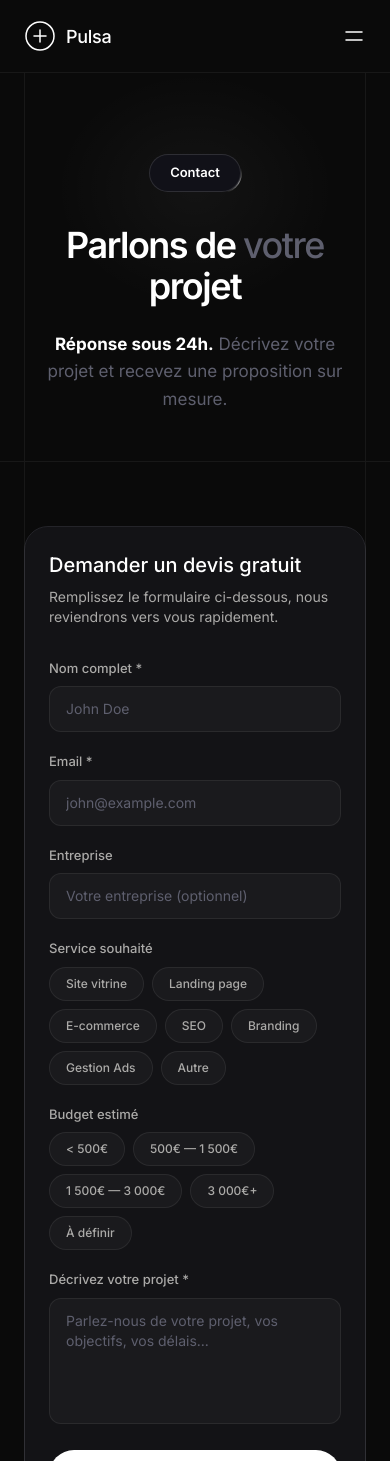
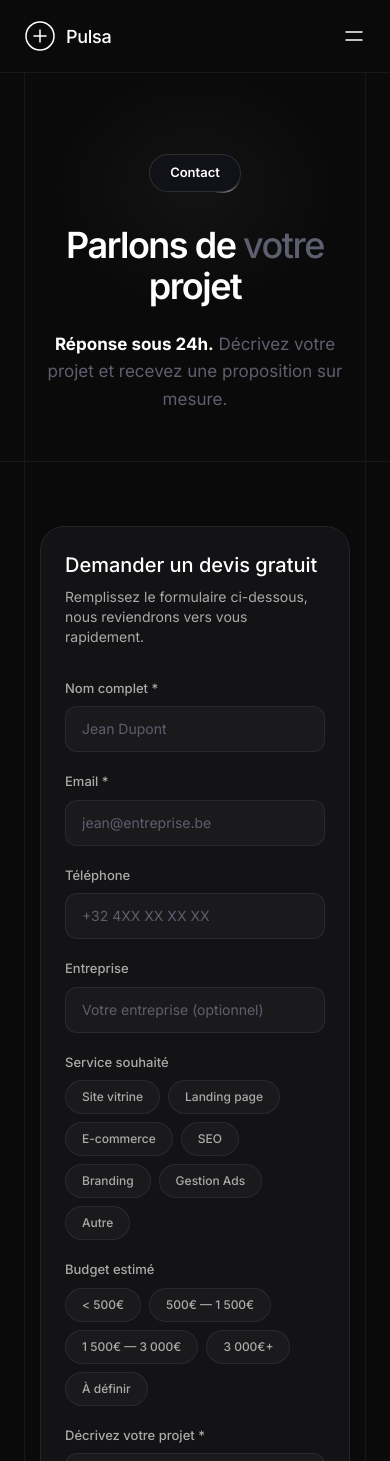
Before and after one commit to ISMVV8/pulsa-site, a Next.js app: page /contact in a window 390 px wide. Shown: the top 1461 px of the page. Built offline with nearby package versions, Linux system fonts and the light colour scheme.

Commit message:
fix: spacing between content and wireframe lines, phone field + french placeholders in contact

```diff
--- a/src/app/contact/page.tsx
+++ b/src/app/contact/page.tsx
@@ -27,6 +27,7 @@ export default function ContactPage() {
   const [formData, setFormData] = useState({
     name: "",
     email: "",
+    phone: "",
     company: "",
     service: "",
     budget: "",
@@ -39,7 +40,7 @@ export default function ContactPage() {
       `Demande de devis — ${formData.name}${formData.company ? ` (${formData.company})` : ""}`
     );
     const body = encodeURIComponent(
-      `Nom: ${formData.name}\nEmail: ${formData.email}\nEntreprise: ${formData.company || "—"}\nService: ${formData.service || "—"}\nBudget: ${formData.budget || "—"}\n\nMessage:\n${formData.message}`
+      `Nom: ${formData.name}\nEmail: ${formData.email}\nTéléphone: ${formData.phone || "—"}\nEntreprise: ${formData.company || "—"}\nService: ${formData.service || "—"}\nBudget: ${formData.budget || "—"}\n\nMessage:\n${formData.message}`
     );
     window.location.href = `mailto:contact@pulsacreatives.com?subject=${subject}&body=${body}`;
   };
@@ -102,7 +103,7 @@ export default function ContactPage() {
             <div className="line-sweep-v absolute bottom-0 left-0 top-0 w-px bg-[#ffffff0f]" style={{ animationDelay: "1s" }} />
             <div className="line-sweep-v absolute bottom-0 right-0 top-0 w-px bg-[#ffffff0f]" style={{ animationDelay: "5s" }} />
 
-            <div className="grid gap-10 py-16 lg:grid-cols-[1fr_340px]">
+            <div className="grid gap-10 px-4 py-16 sm:px-10 lg:grid-cols-[1fr_340px]">
               {/* Form */}
               <div className="overflow-hidden rounded-3xl border border-[#242429] bg-[#131316] p-6 sm:p-10">
                 <h2 className="font-[family-name:var(--font-heading)] text-xl font-medium text-white">
@@ -124,7 +125,7 @@ export default function ContactPage() {
                         value={formData.name}
                         onChange={(e) => update("name", e.target.value)}
                         required
-                        placeholder="John Doe"
+                        placeholder="Jean Dupont"
                         className="w-full rounded-xl border border-[#ffffff12] bg-[#ffffff08] px-4 py-3 text-sm text-white placeholder-[#5e5f6e] outline-none transition-colors focus:border-[#ffffff26]"
                       />
                     </div>
@@ -137,13 +138,26 @@ export default function ContactPage() {
                         value={formData.email}
                         onChange={(e) => update("email", e.target.value)}
                         required
-                        placeholder="john@example.com"
+                        placeholder="jean@entreprise.be"
                         className="w-full rounded-xl border border-[#ffffff12] bg-[#ffffff08] px-4 py-3 text-sm text-white placeholder-[#5e5f6e] outline-none transition-colors focus:border-[#ffffff26]"
                       />
                     </div>
                   </div>
 
-                  {/* Company */}
+                  {/* Phone + Company */}
+                  <div className="grid gap-5 sm:grid-cols-2">
+                    <div>
+                      <label className="mb-2 block text-[13px] font-medium text-[#abaaa8]">
+                        Téléphone
+                      </label>
+                      <input
+                        type="tel"
+                        value={formData.phone}
+                        onChange={(e) => update("phone", e.target.value)}
+                        placeholder="+32 4XX XX XX XX"
+                        className="w-full rounded-xl border border-[#ffffff12] bg-[#ffffff08] px-4 py-3 text-sm text-white placeholder-[#5e5f6e] outline-none transition-colors focus:border-[#ffffff26]"
+                      />
+                    </div>
                     <div>
                       <label className="mb-2 block text-[13px] font-medium text-[#abaaa8]">
                         Entreprise
@@ -155,6 +169,7 @@ export default function ContactPage() {
                         placeholder="Votre entreprise (optionnel)"
                       className="w-full rounded-xl border border-[#ffffff12] bg-[#ffffff08] px-4 py-3 text-sm text-white placeholder-[#5e5f6e] outline-none transition-colors focus:border-[#ffffff26]"
                     />
+                    </div>
                   </div>
 
                   {/* Service */}
--- a/src/app/portfolio/page.tsx
+++ b/src/app/portfolio/page.tsx
@@ -147,7 +147,7 @@ export default function PortfolioPage() {
             <div className="line-sweep-v absolute bottom-0 left-0 top-0 w-px bg-[#ffffff0f]" style={{ animationDelay: "1s" }} />
             <div className="line-sweep-v absolute bottom-0 right-0 top-0 w-px bg-[#ffffff0f]" style={{ animationDelay: "5s" }} />
 
-            <div className="py-20">
+            <div className="px-4 py-20 sm:px-10">
               {projects.map((project, i) => (
                 <div key={i}>
                   <div
--- a/src/components/sections/cta.tsx
+++ b/src/components/sections/cta.tsx
@@ -27,7 +27,7 @@ export default function CTA() {
       <div className="relative mx-auto flex max-w-[970px] px-6">
         <div className="line-v hidden self-stretch md:block" />
 
-        <div className="flex-1 py-20">
+        <div className="flex-1 px-4 py-20 sm:px-10">
           {/* CTA Card */}
           <div className="overflow-hidden rounded-3xl border-2 border-black bg-gradient-to-b from-[#3a3940] to-[#1f1e24] p-8 sm:p-12">
             <div className="mx-auto flex max-w-[600px] flex-col items-center text-center">
--- a/src/components/sections/hero.tsx
+++ b/src/components/sections/hero.tsx
@@ -70,7 +70,7 @@ export default function Hero() {
           </div>
 
           {/* Hero inner — generous padding like 8lab */}
-          <div className="px-4 pb-28 pt-28 text-center sm:px-8 lg:pt-36">
+          <div className="px-8 pb-28 pt-28 text-center sm:px-16 lg:pt-36">
             {/* Badge with rotating glow border like 8lab */}
             <div className="badge-8lab">
               <div className="badge-8lab-inner">
--- a/src/components/sections/portfolio.tsx
+++ b/src/components/sections/portfolio.tsx
@@ -33,7 +33,7 @@ export default function Portfolio() {
       <div className="relative mx-auto flex max-w-[970px] px-6">
         <div className="line-v hidden self-stretch md:block" />
 
-        <div className="flex-1 py-20">
+        <div className="flex-1 px-4 py-20 sm:px-10">
           {/* Header */}
           <div className="mb-12 flex flex-col items-center gap-6 text-center">
             <div className="glow-btn">
--- a/src/components/sections/pricing.tsx
+++ b/src/components/sections/pricing.tsx
@@ -53,7 +53,7 @@ export default function Pricing() {
       <div className="relative mx-auto flex max-w-[970px] px-6">
         <div className="line-v hidden self-stretch md:block" />
 
-        <div className="flex-1 py-20">
+        <div className="flex-1 px-4 py-20 sm:px-10">
           {/* Header */}
           <div className="mb-12 flex flex-col items-center gap-6 text-center">
             <div className="glow-btn">
```
Lines whose indentation alone changed are shown as unchanged.
